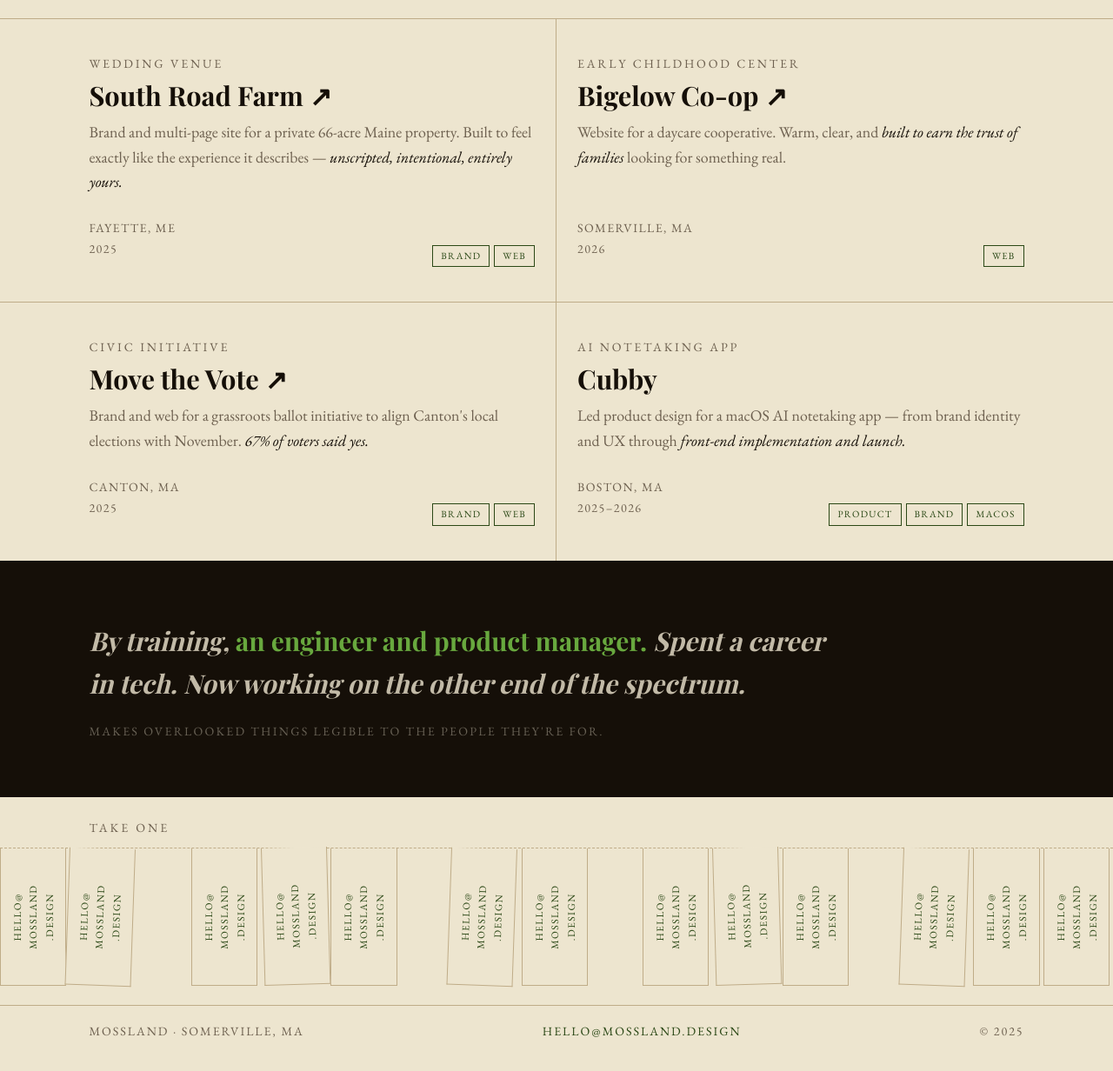
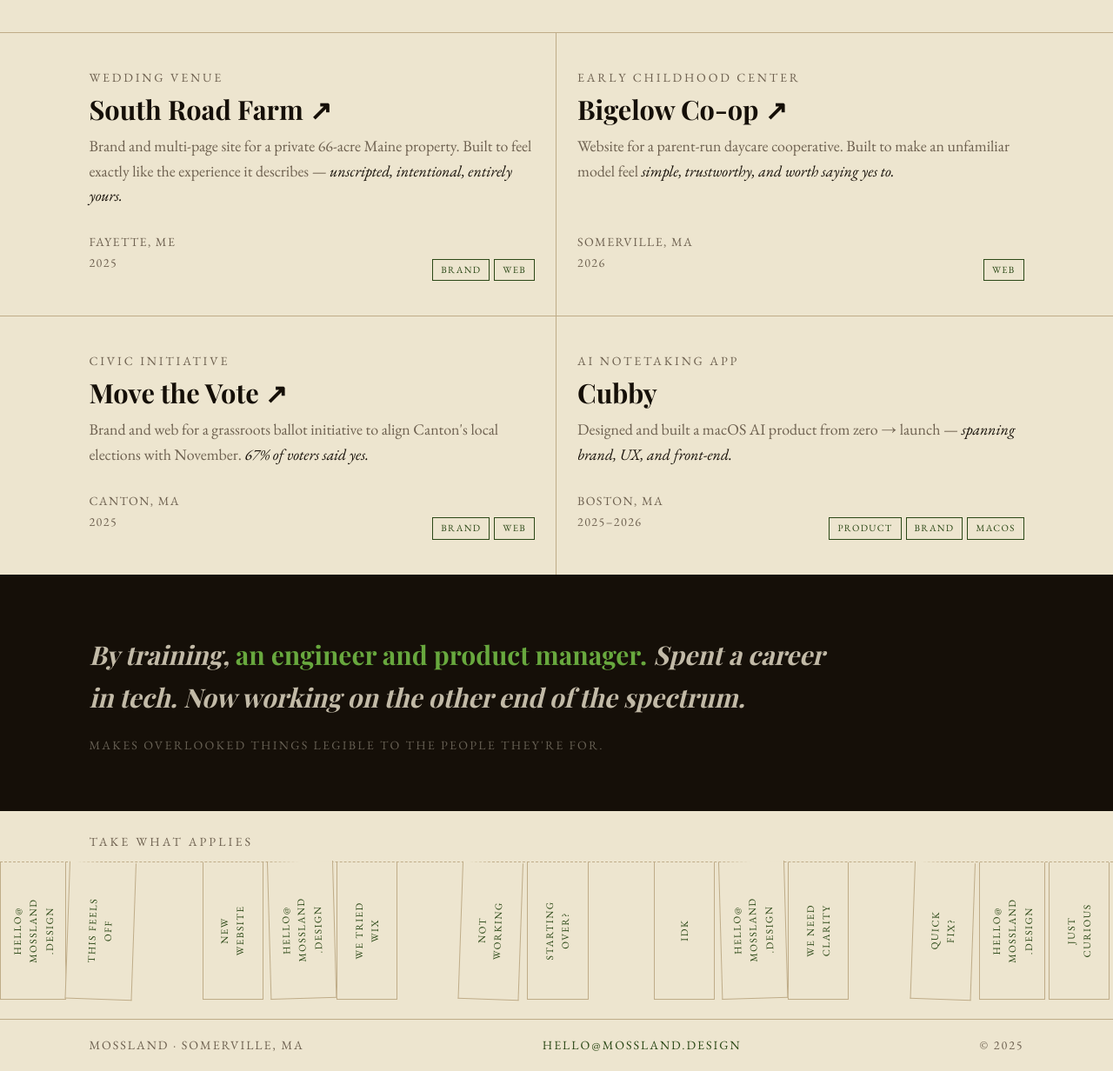
Before and after one commit to nickdelv/mossland, a plain HTML site: page index.html in a window 1280 px wide. Shown: the part 1100-2332 px from the top of the page at 87% size. Drawn offline with nearby package versions, Linux system fonts and the light colour scheme; a web font is replaced by a local one.

Commit message:
update tear-offs

```diff
--- a/css/index.css
+++ b/css/index.css
@@ -6,7 +6,7 @@
 /* ── HEADER PLATE ── */
 .plate {
   background: var(--color-ink);
-  padding: 32px var(--pad-x) 26px;
+  padding: 48px var(--pad-x) 26px;
 }
 
 .wordmark {
--- a/index.html
+++ b/index.html
@@ -138,9 +138,9 @@
             >
           </h3>
           <p class="work-box-desc">
-            Website for a daycare cooperative. Warm, clear, and
-            <em>built to earn the trust of families</em> looking for something
-            real.
+            Website for a parent-run daycare cooperative. Built to make an
+            unfamiliar model feel
+            <em>simple, trustworthy, and worth saying yes to.</em>
           </p>
           <div class="work-box-foot">
             <p class="meta-loc">Somerville, MA<br />2026</p>
@@ -174,9 +174,8 @@
           <p class="work-box-cat">AI Notetaking App</p>
           <h3 class="work-box-name">Cubby</h3>
           <p class="work-box-desc">
-            Led product design for a macOS AI notetaking app — from brand
-            identity and UX through
-            <em>front-end implementation and launch.</em>
+            Designed and built a macOS AI product from zero → launch —
+            <em>spanning brand, UX, and front-end.</em>
           </p>
           <div class="work-box-foot">
             <p class="meta-loc">Boston, MA<br />2025–2026</p>
@@ -203,7 +202,7 @@
 
     <!-- ── TEAR-OFF ── -->
     <section class="tear-wrap" aria-label="Contact">
-      <p class="tear-label">Take one</p>
+      <p class="tear-label">Take what applies</p>
       <hr class="perf-line" aria-hidden="true" />
       <div class="tear-tabs" aria-label="Contact tabs: hello@mossland.design">
         <a
@@ -219,7 +218,7 @@
           tabindex="-1"
           aria-hidden="true"
         >
-          <span class="tear-tab-text">hello@<br />mossland<br />.design</span>
+          <span class="tear-tab-text">this feels<br />off</span>
         </a>
         <div class="tear-gap" aria-hidden="true"></div>
         <a
@@ -228,7 +227,7 @@
           tabindex="-1"
           aria-hidden="true"
         >
-          <span class="tear-tab-text">hello@<br />mossland<br />.design</span>
+          <span class="tear-tab-text">new<br />website</span>
         </a>
         <a
           class="tear-tab tilt-left"
@@ -244,7 +243,7 @@
           tabindex="-1"
           aria-hidden="true"
         >
-          <span class="tear-tab-text">hello@<br />mossland<br />.design</span>
+          <span class="tear-tab-text">we tried<br />wix</span>
         </a>
         <div class="tear-gap" aria-hidden="true"></div>
         <a
@@ -253,7 +252,7 @@
           tabindex="-1"
           aria-hidden="true"
         >
-          <span class="tear-tab-text">hello@<br />mossland<br />.design</span>
+          <span class="tear-tab-text">not<br />working</span>
         </a>
         <a
           class="tear-tab"
@@ -261,7 +260,7 @@
           tabindex="-1"
           aria-hidden="true"
         >
-          <span class="tear-tab-text">hello@<br />mossland<br />.design</span>
+          <span class="tear-tab-text">starting<br />over?</span>
         </a>
         <div class="tear-gap" aria-hidden="true"></div>
         <a
@@ -270,7 +269,7 @@
           tabindex="-1"
           aria-hidden="true"
         >
-          <span class="tear-tab-text">hello@<br />mossland<br />.design</span>
+          <span class="tear-tab-text">idk</span>
         </a>
         <a
           class="tear-tab tilt-left"
@@ -286,7 +285,7 @@
           tabindex="-1"
           aria-hidden="true"
         >
-          <span class="tear-tab-text">hello@<br />mossland<br />.design</span>
+          <span class="tear-tab-text">we need<br />clarity</span>
         </a>
         <div class="tear-gap" aria-hidden="true"></div>
         <a
@@ -295,7 +294,7 @@
           tabindex="-1"
           aria-hidden="true"
         >
-          <span class="tear-tab-text">hello@<br />mossland<br />.design</span>
+          <span class="tear-tab-text">quick<br />fix?</span>
         </a>
         <a
           class="tear-tab"
@@ -311,7 +310,7 @@
           tabindex="-1"
           aria-hidden="true"
         >
-          <span class="tear-tab-text">hello@<br />mossland<br />.design</span>
+          <span class="tear-tab-text">just<br />curious</span>
         </a>
       </div>
     </section>
```
